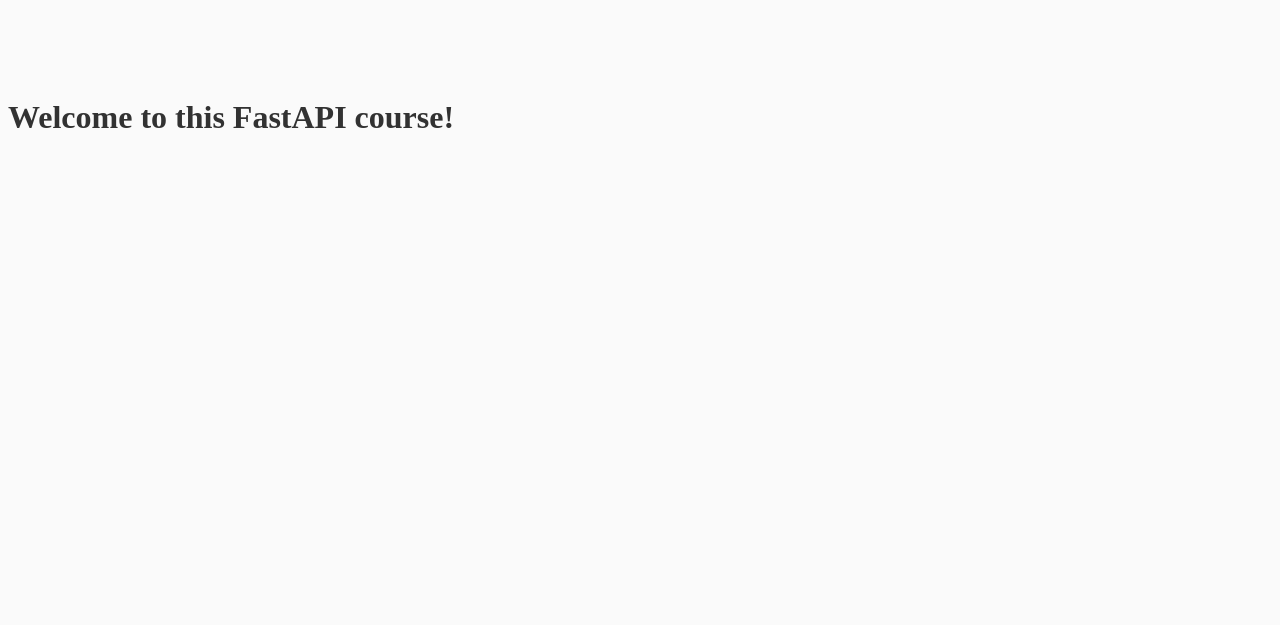
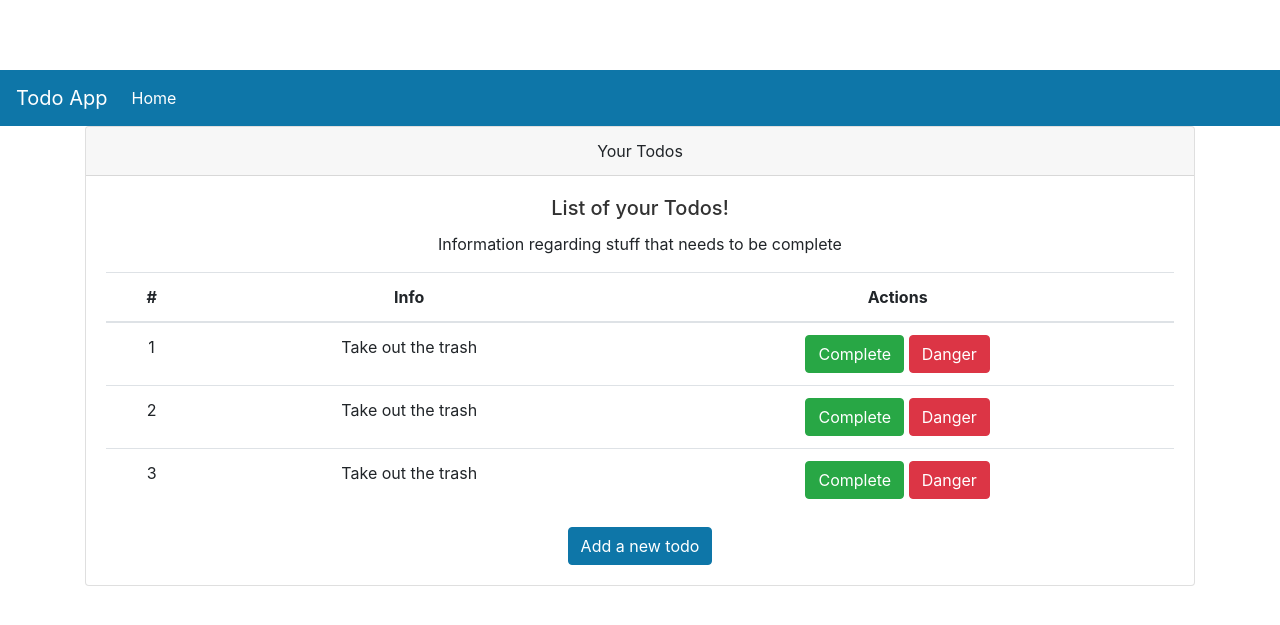
Before and after one commit to adityach16/todoapp, a FastAPI app: page /todos/test in a window 1280 px wide. Shown: the top 625 px of the page. Run offline with FastAPI, Linux system fonts and the light colour scheme; some libraries are stand-ins or nearby versions.

Commit message:
home page

```diff
--- a/Todoapp/templates/home.html
+++ b/Todoapp/templates/home.html
@@ -2,10 +2,82 @@
 <html lang="en">
 <head>
     <link rel="stylesheet" type="text/css" href="{{url_for('static',path='todo/css/base.css')}}">
+    <link rel="stylesheet" type="text/css" href="{{url_for('static',path='todo/css/bootstrap.css')}}">
     <meta charset="UTF-8">
-    <title>FastAPI</title>
+    <meta name="viewport" content="with=device-width, intial-scale=1,shrink-to-fit=no">
+    <title>TodoApp</title>
 </head>
 <body>
-<h1>Welcome to this FastAPI course!</h1>
+
+<div>
+    <nav class="navbar navbar-expand-md navbar-dark main-color fixe-top">
+        <a class="navbar-brand" href="#">Todo App</a>
+        <button class="navbar-toggler" type="button" data-toggle="collapse" data-target="#navbarNsv" aria-controls="navbarNav" aria-expanded="false" aria-label="Toggle navigation">
+            <span class="navbar-toggler-icon"></span>
+        </button>
+        <div class="collapse navbar-collapse" id="navbarNav">
+            <ui class="navbar-nav">
+                <li class="nav-item active">
+                    <a class="nav-link" href="#">Home</a>
+                </li>
+            </ui>
+        </div>
+    </nav>
+</div>
+
+<div class="container">
+    <div class="card text-center">
+        <div class="card-header">
+            Your Todos
+        </div>
+        <div class="card-body">
+            <h5 class="card-title">List of your Todos!</h5>
+            <p class="card-text">Information regarding stuff that needs to be complete</p>
+
+            <table class="table table-hover">
+                <thread>
+                    <tr>
+                        <th scope="col">#</th>
+                        <th scope="col">Info</th>
+                        <th scope="col">Actions</th>
+
+                    </tr>
+                </thread>
+                <tbody>
+                    <tr class="pointer">
+                        <td>1</td>
+                        <td>Take out the trash</td>
+                        <td>
+
+                            <button type="button" class="btn btn-success">Complete</button>
+                            <button type="button" class="btn btn-danger">Danger</button>
+                        </td>
+                    </tr>
+                    <tr class="pointer">
+                        <td>2</td>
+                        <td>Take out the trash</td>
+                        <td>
+                            <button type="button" class="btn btn-success">Complete</button>
+                            <button type="button" class="btn btn-danger">Danger</button>
+                        </td>
+                    </tr>
+                    <tr class="pointer">
+                        <td>3</td>
+                        <td>Take out the trash</td>
+                        <td>
+                            <button type="button" class="btn btn-success">Complete</button>
+                            <button type="button" class="btn btn-danger">Danger</button>
+                        </td>
+                    </tr>
+                </tbody>
+            </table>
+            <a class="btn btn-primary" href="#">Add a new todo</a>
+        </div>
+    </div>
+</div>
+
+<script source="{{url_for('static',path='todo/js/jquery-slim.js')}}"></script>
+<script source="{{url_for('static',path='todo/js/popper.js')}}"></script>
+<script source="{{url_for('static',path='todo/js/bootstrap.js')}}"></script>
 </body>
 </html>
```
